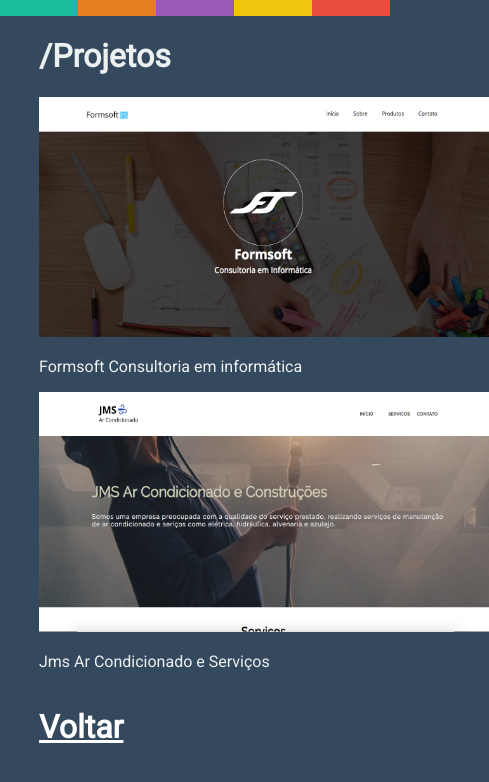
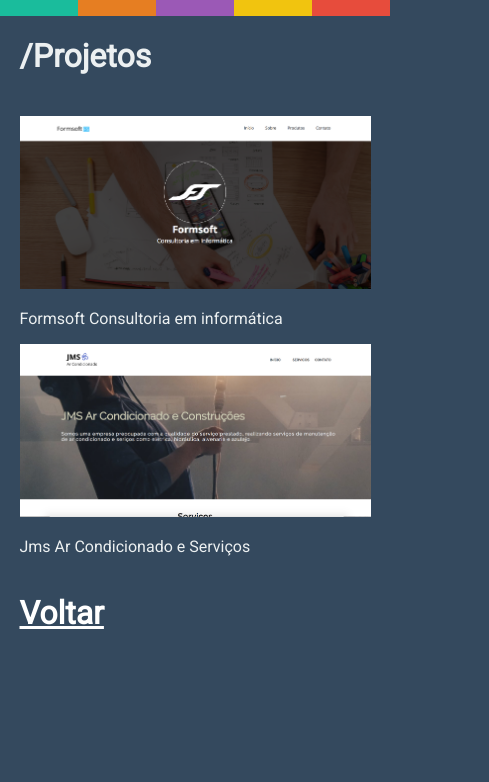
Before and after one commit to AdrianoNrodrigues/adrianonrodrigues.github.io, a plain HTML site: page projetos.html in a window 390 px wide. Shown: the whole page, 489 px wide, since content can reach past the window. Drawn offline with Linux system fonts and the light colour scheme.

Commit message:
corrigindo mobile

```diff
--- a/projetos.html
+++ b/projetos.html
@@ -24,7 +24,7 @@
     <div class="container-projetos">
 
 
-      <h1> /Projetos </h1>
+      <h1> /Projetos</h1><br>
       <div class="wrap-projetos">
 
         <div class="trabalhos">
--- a/style.css
+++ b/style.css
@@ -103,10 +103,6 @@ button:hover {
   justify-content: center;
 }
 
-.trabalhos  {
-
-}
-
 .trabalhos img {
   width: 450px;
   height: 240px;
@@ -134,3 +130,18 @@ button:hover {
 .navegacao {
   color: white;
 }
+
+@media only screen and (max-width: 800px){
+  .trabalhos img {
+    width: 100% !important;
+    height: auto;
+  }
+
+  .container-projetos {
+
+    padding-right:5%;
+    padding-left:5%;
+
+  }
+
+}
```
Also changed, not shown: index.html (+1 -1 lines).
